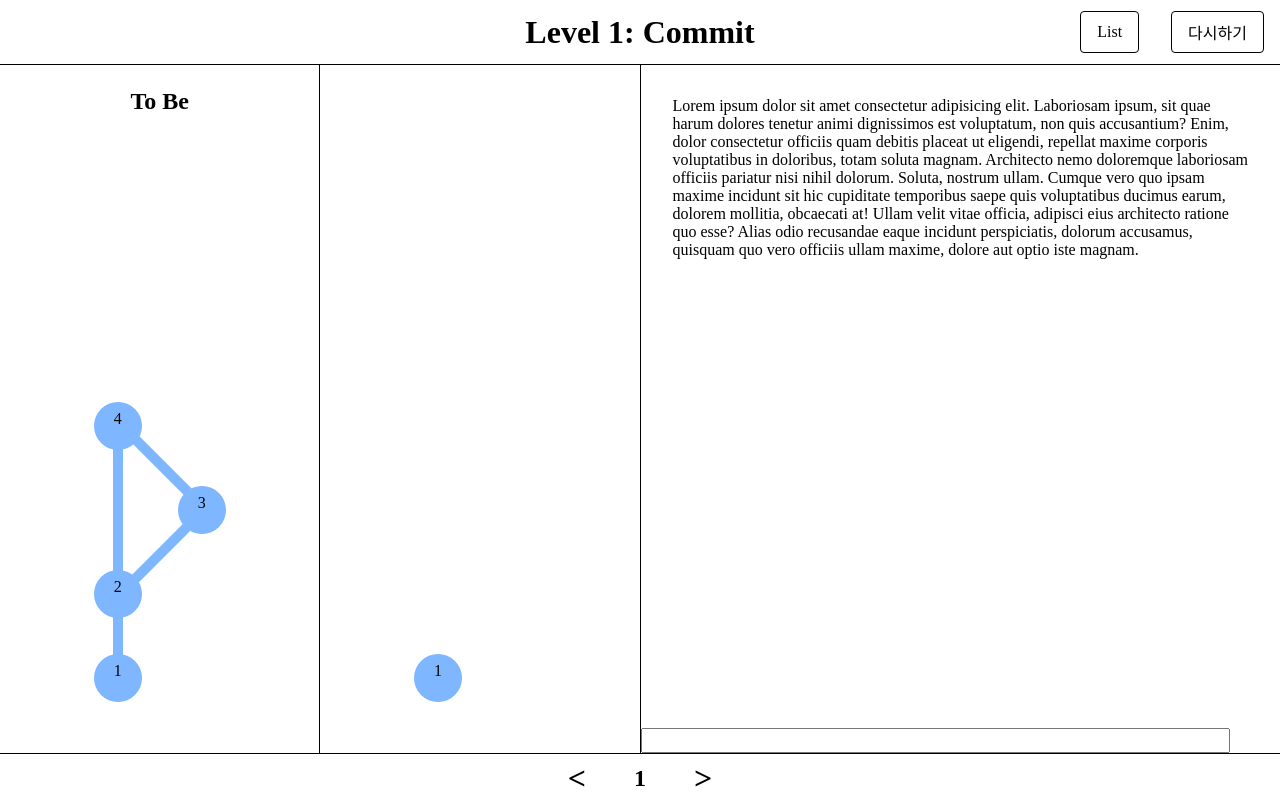
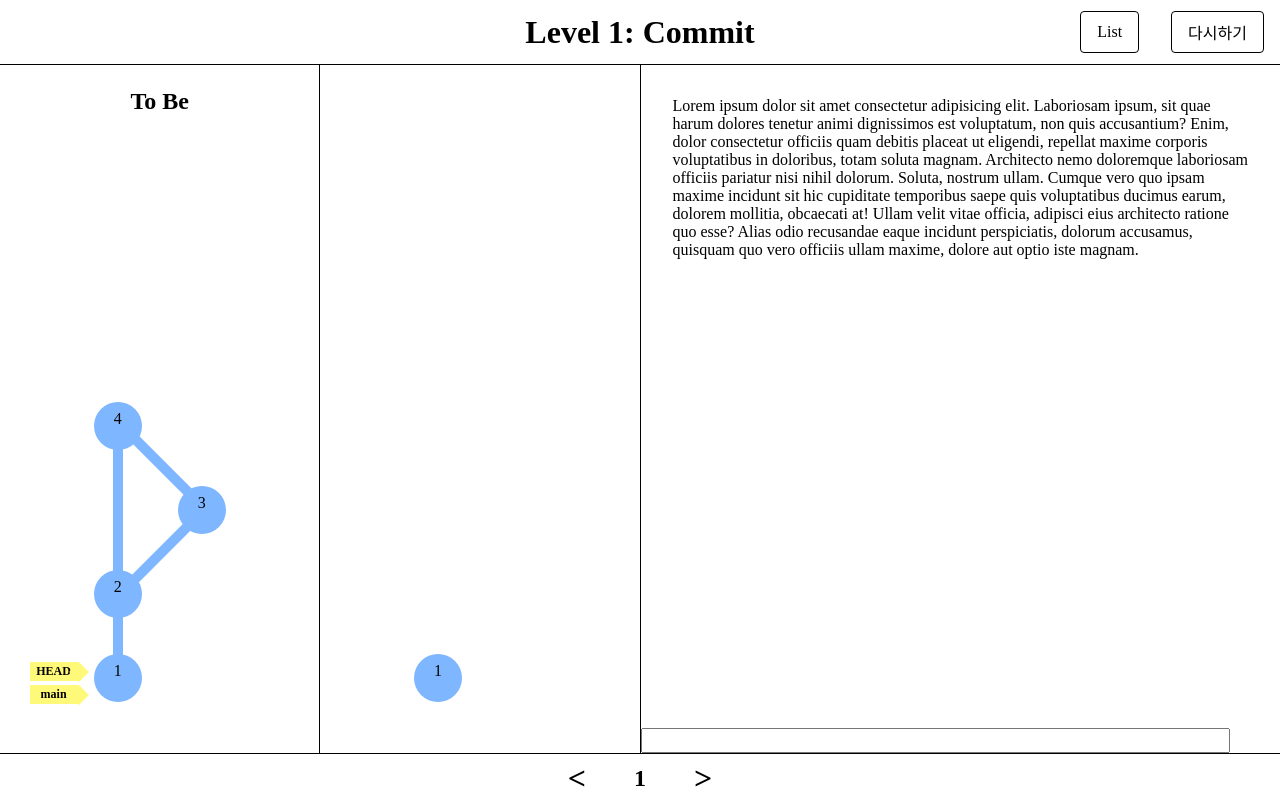
Before and after one commit to sangwoo-sean/gitter, a React (Vite) app: page / in a window 1280 px wide. Built offline with nearby package versions, Linux system fonts and the light colour scheme.

Commit message:
add branch element

```diff
--- a/src/components/Commit.tsx
+++ b/src/components/Commit.tsx
@@ -2,6 +2,7 @@ import { styled } from "styled-components";
 
 const BLUE_COLOR = "#7eb6ff";
 const RED_COLOR = "#ff98d2";
+const YELLOW_COLOR = "#fff979";
 
 interface CommitProps {
   children?: React.ReactNode;
@@ -9,17 +10,29 @@ interface CommitProps {
   toTopRight?: boolean;
   toTopLeft?: boolean;
   exist?: boolean;
+  branches?: Array<string>;
 }
 
 export default function Commit(props: CommitProps) {
-  const { children, toTop = false, toTopRight = false, toTopLeft = false, exist = true } = props;
+  const { children, toTop = false, toTopRight = false, toTopLeft = false, exist = true, branches } = props;
 
   return (
     <div style={{ position: "relative" }}>
       {toTop && <LineToTop />}
       {toTopRight && <LineToTopRight />}
       {toTopLeft && <LineToTopLeft />}
-      {exist ? <StyledCommit>{children}</StyledCommit> : <EmptyCommit></EmptyCommit>}
+      {exist ? (
+        <>
+          <StyledCommit>{children}</StyledCommit>
+          <StyledBranches>
+            {branches?.map((branch) => (
+              <StyledBranch>{branch}</StyledBranch>
+            ))}
+          </StyledBranches>
+        </>
+      ) : (
+        <EmptyCommit></EmptyCommit>
+      )}
     </div>
   );
 }
@@ -70,3 +83,34 @@ const LineToTopLeft = styled.div`
   background: ${BLUE_COLOR};
   z-index: -1;
 `;
+
+const StyledBranches = styled.div`
+  height: 2rem;
+  width: 3rem;
+  position: absolute;
+  top: 50%;
+  left: -3rem;
+  transform: translate(0, -50%);
+`;
+
+const StyledBranch = styled.div`
+  font-size: 0.75rem;
+  width: 100%;
+  height: 1rem;
+  background: ${YELLOW_COLOR};
+  margin-bottom: 0.25rem;
+  padding: 0.1rem 0;
+  position: relative;
+  font-weight: bold;
+
+  &:after {
+    content: "";
+    width: 14px;
+    height: 14px;
+    position: absolute;
+    top: 2.5px;
+    right: -8px;
+    transform: rotate(45deg);
+    background: ${YELLOW_COLOR};
+  }
+`;
--- a/src/layout/LeftGraph.tsx
+++ b/src/layout/LeftGraph.tsx
@@ -32,7 +32,9 @@ export default function LeftGraph() {
             </tr>
             <tr>
               <StyledTd>
-                <Commit toTop={true}>1</Commit>
+                <Commit toTop={true} branches={["HEAD", "main"]}>
+                  1
+                </Commit>
               </StyledTd>
               <StyledTd></StyledTd>
             </tr>
```
